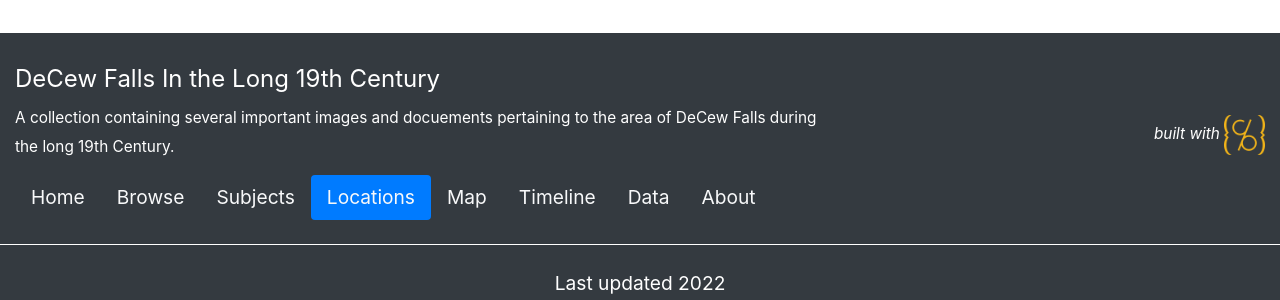
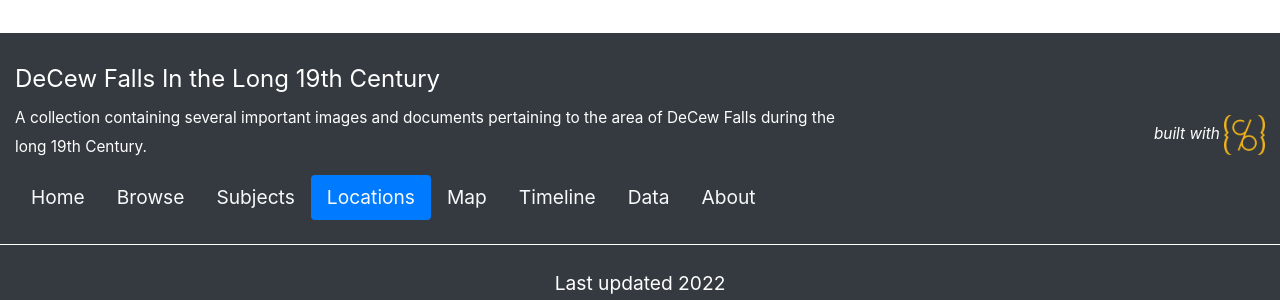
Before and after one commit to Harwooj/DeCew-Falls-In-the-Long-19th-Century, a Jekyll site: the page built from pages/locations.md, in a window 1280 px wide. Shown: the part 582-882 px from the top of the page. Built offline with Jekyll 4.4.1, drawn with Linux system fonts in a browser that asks for light colours.

Commit message:
Update _config.yml

```diff
--- a/_config.yml
+++ b/_config.yml
@@ -25,7 +25,7 @@
 tagline: DeCew Falls, a historical site!
 # description appears in meta tags and other locations
 # this description might appear in search result lists, keep around 160 characters max
-description: A collection containing several important images and docuements pertaining to the area of DeCew Falls during the long 19th Century.
+description: A collection containing several important images and documents pertaining to the area of DeCew Falls during the long 19th Century.
 author: Joshua Harwood
 
 ##########
@@ -33,7 +33,7 @@
 #
 # Set the metadata for your collection (the name of the csv file in your _data directory that describes the objects in your collection)
 # Use the filename of your CSV **without** the ".csv" extension! E.g. _data/demo-metadata.csv --> "demo-metadata"
-metadata: DeCew_Falls_Exhibition_Metadata.csv
+metadata: DeCew_Falls_Exhibition_Metadata
 
 ##########
 # GOOGLE SERVICES [optional!]
```
